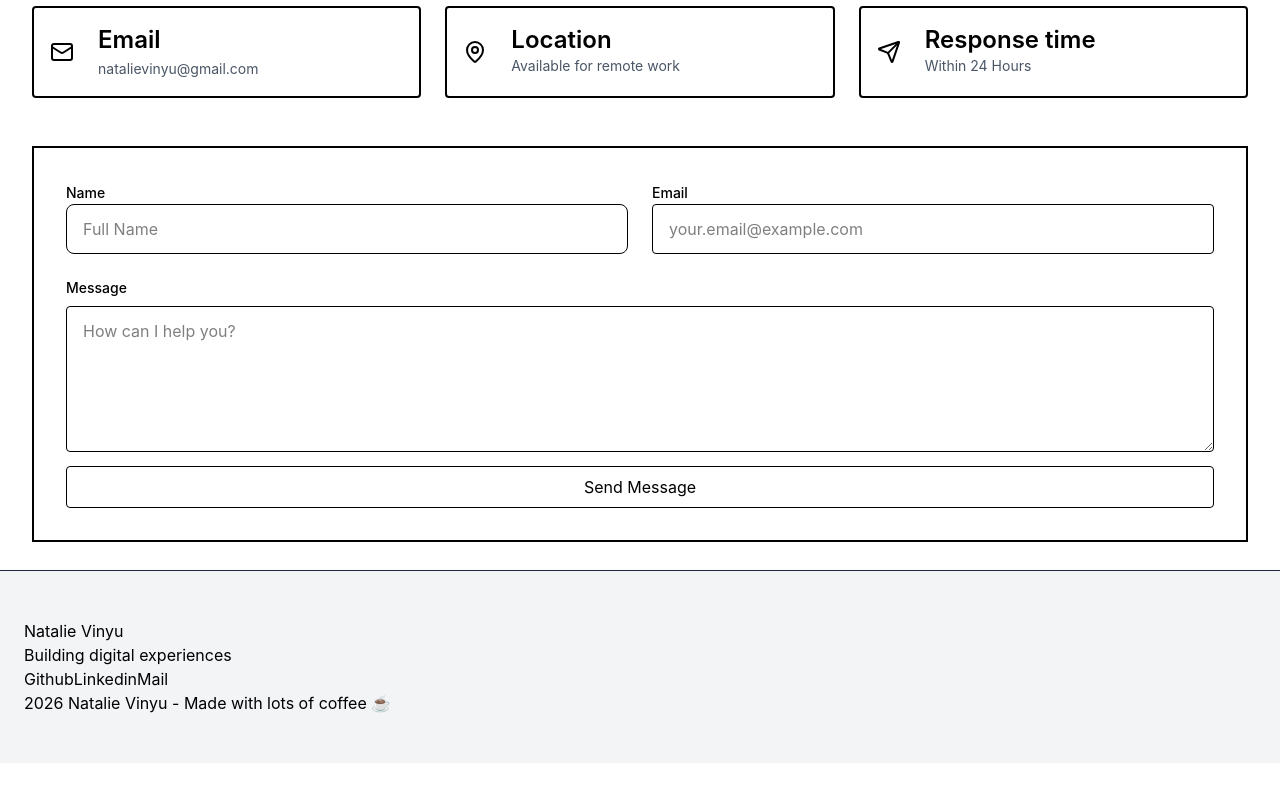
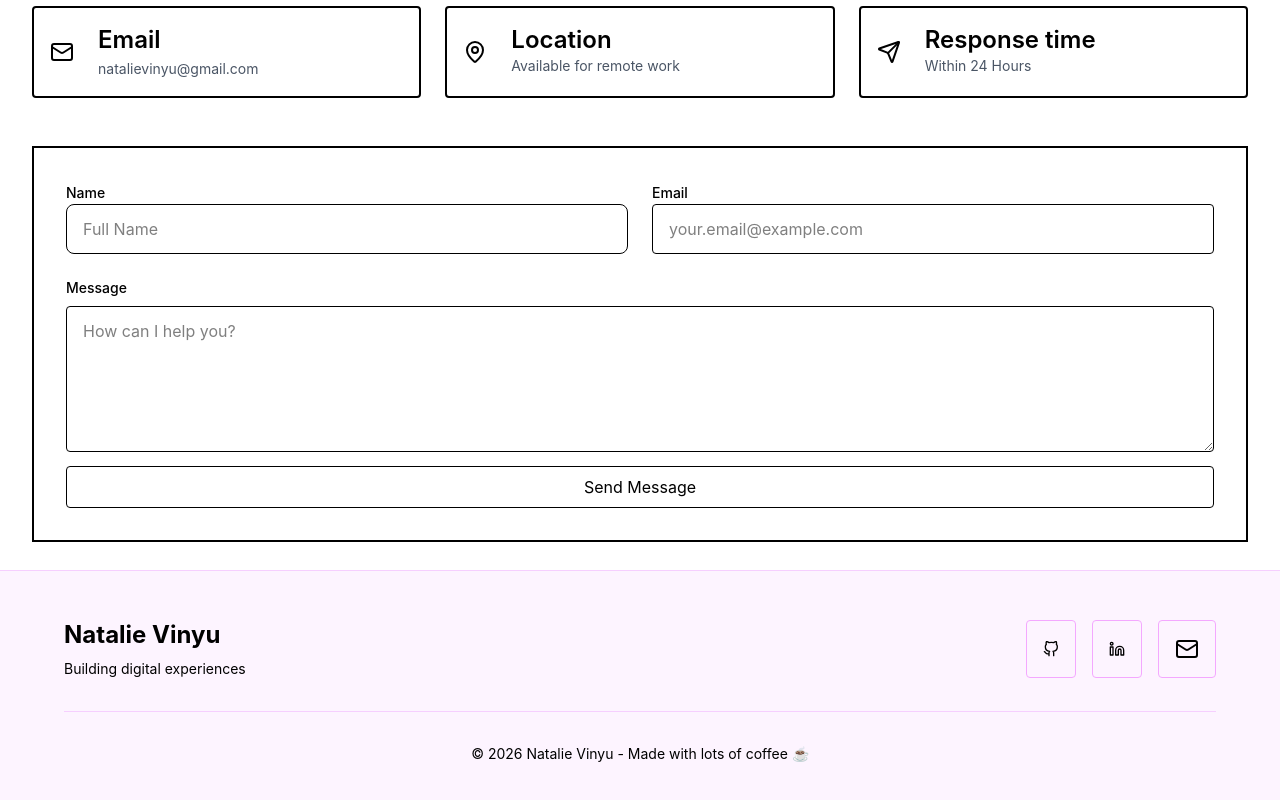
Before and after one commit to NatalieVinyu/natalie-vinyu, a React (Vite) app in the folder my-react-app/: page / in a window 1280 px wide. Shown: the part 3376-4176 px from the top of the page. Before the commit the page ends 4139 px from the top, so only its background shows below. Built offline with nearby package versions, Linux system fonts and the light colour scheme.

Commit message:
Add react-icons and update Footer component with new styling and links

```diff
--- a/my-react-app/package.json
+++ b/my-react-app/package.json
@@ -14,6 +14,7 @@
     "lucide-react": "^0.575.0",
     "react": "^19.2.0",
     "react-dom": "^19.2.0",
+    "react-icons": "^5.5.0",
     "tailwindcss": "^4.2.0"
   },
   "devDependencies": {
--- a/my-react-app/src/components/Footer.jsx
+++ b/my-react-app/src/components/Footer.jsx
@@ -1,27 +1,47 @@
 import React from 'react'
+import { Mail } from 'lucide-react'
+import { FiGithub, FiLinkedin } from 'react-icons/fi'
 
 function Footer() {
   return (
     <div>
-      <footer className='py-12 px-6 border-t border-gray-800 overflow-hidden bg-gray-100'>
-        <div>
-          <div>
-            <div>
-              <h3>Natalie Vinyu</h3>
-              <p>Building digital experiences</p>
+      <footer className='py-12 px-6 border-t border-fuchsia-200 overflow-hidden bg-fuchsia-50'>
+        <div className='max-w-6xl mx-auto relative'>
+          <div className='flex flex-col md:flex-row items-center justify-between gap-6'>
+            <div className='text-center md:text-left'>
+              <h3 className='text-2xl font-bold mb-2'>Natalie Vinyu</h3>
+              <p className='text-sm'>Building digital experiences</p>
             </div>
 
-            <div>
-              <a href="">Github</a>
-              <a href="">Linkedin</a>
-              <a href="">Mail</a>
+            <div className='flex gap-4'>
+              <a
+                href="https://github.com/NatalieVinyu"
+                target='_blank'
+                className='border border-fuchsia-300 p-4 rounded flex items-center justify-center'
+               >
+                <FiGithub />
+              </a>
+              <a
+                href="https://www.linkedin.com/in/natalie-vinyu"
+                target='_blank'
+                className='border border-fuchsia-300 p-4 rounded flex items-center justify-center'
+               >
+                <FiLinkedin />
+              </a>
+              <a
+                href="mailto:natalievinyu@gmail.com"
+                target='_blank'
+                className='border border-fuchsia-300 p-4 rounded flex items-center justify-center'
+               >
+                <Mail />
+              </a>
             </div>
           </div>
 
           {/* Copyright */}
-          <div>
-            <p>
-              {new Date().getFullYear()} Natalie Vinyu - Made with lots of coffee ☕
+          <div className='mt-8 pt-8 border-t border-fuchsia-200 text-center w-full'>
+            <p className='text-sm'>
+             © {new Date().getFullYear()} Natalie Vinyu - Made with lots of coffee ☕
             </p>
           </div>
         </div>
```
Also changed, not shown: 1 other file (tests, documents, lock files or other folders).
